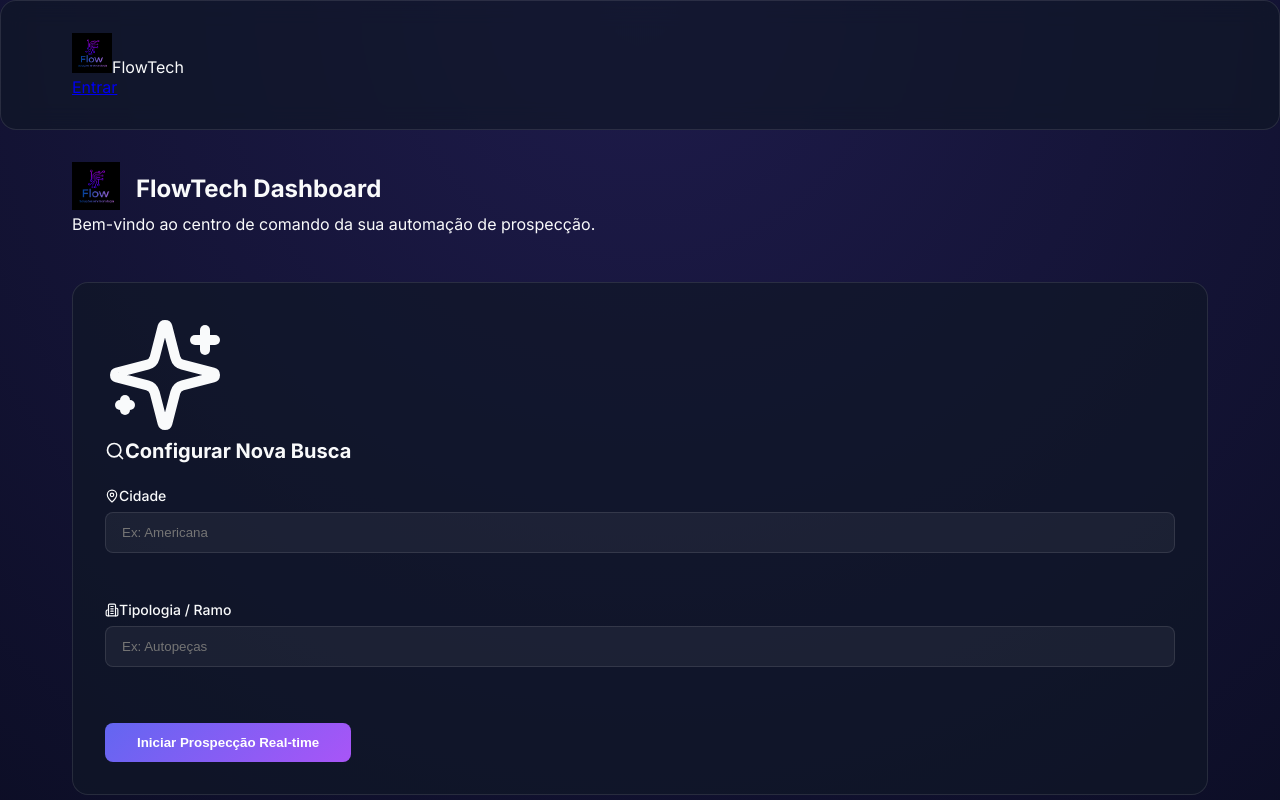
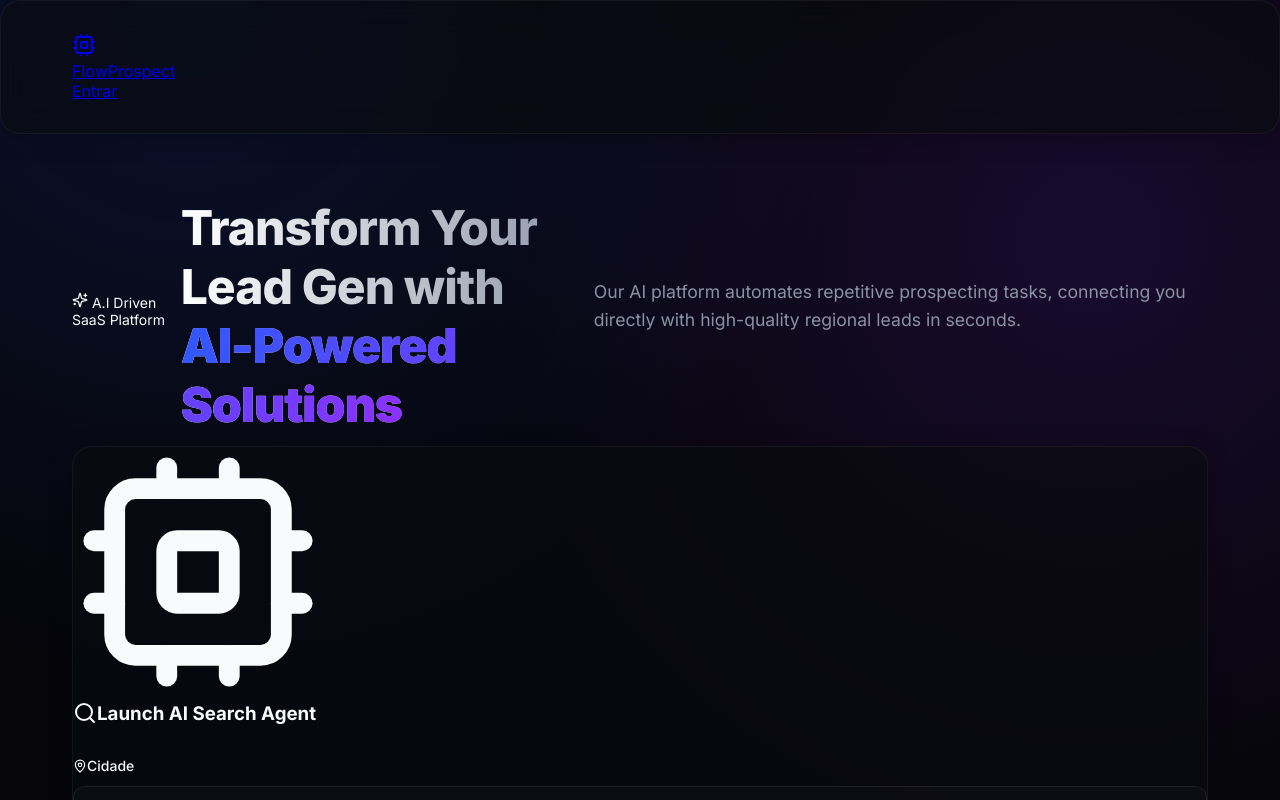
Before and after one commit to mateusromanoc-beep/FlowTech-Prospec-App, a Next.js app: page / in a window 1280 px wide. Shown: the top 800 px of the page. Built offline with nearby package versions, Linux system fonts and the light colour scheme; no server answers; the database is empty.

Commit message:
style: redesign saas theme inspired by anova with neon aesthetic

```diff
--- a/src/app/globals.css
+++ b/src/app/globals.css
@@ -1,13 +1,12 @@
 :root {
-  --background: #030712;
-  --foreground: #f9fafb;
-  --card: rgba(17, 24, 39, 0.7);
-  --card-border: rgba(255, 255, 255, 0.1);
-  --primary: #6366f1;
-  --primary-hover: #4f46e5;
-  --secondary: #a855f7;
-  --accent: #3b82f6;
-  --muted: #9ca3af;
+  --background: #05050a;
+  --foreground: #f8fafc;
+  --card: rgba(10, 11, 16, 0.65);
+  --card-border: rgba(255, 255, 255, 0.05);
+  --primary: #3158ff;
+  --secondary: #8b31ff;
+  --accent: #00d4ff;
+  --muted: #8b92a5;
   --success: #10b981;
 }
 
@@ -18,7 +17,11 @@
 }
 
 body {
-  background: radial-gradient(circle at 50% 0%, #1e1b4b 0%, #030712 100%);
+  background-color: var(--background);
+  background-image:
+    radial-gradient(circle at 15% 0%, rgba(49, 88, 255, 0.15) 0%, transparent 50%),
+    radial-gradient(circle at 85% 30%, rgba(139, 49, 255, 0.15) 0%, transparent 50%);
+  background-attachment: fixed;
   color: var(--foreground);
   font-family: 'Inter', system-ui, -apple-system, sans-serif;
   min-height: 100vh;
@@ -27,55 +30,69 @@ body {
 
 .glass {
   background: var(--card);
-  backdrop-filter: blur(12px);
-  -webkit-backdrop-filter: blur(12px);
+  backdrop-filter: blur(16px);
+  -webkit-backdrop-filter: blur(16px);
   border: 1px solid var(--card-border);
-  border-radius: 1rem;
+  border-radius: 1.25rem;
+  box-shadow: 0 4px 24px -1px rgba(0, 0, 0, 0.3);
 }
 
 .premium-btn {
-  background: linear-gradient(135deg, var(--primary), var(--secondary));
+  background: linear-gradient(135deg, var(--primary) 0%, var(--secondary) 100%);
   color: white;
   border: none;
-  padding: 0.75rem 1.5rem;
-  border-radius: 0.5rem;
-  font-weight: 600;
+  padding: 1rem 2.5rem;
+  border-radius: 9999px; /* Pill shape for premium feel */
+  font-weight: 700;
+  letter-spacing: 0.025em;
   cursor: pointer;
-  transition: transform 0.2s, box-shadow 0.2s;
+  transition: all 0.3s cubic-bezier(0.4, 0, 0.2, 1);
   display: flex;
   align-items: center;
   justify-content: center;
-  gap: 0.5rem;
+  gap: 0.75rem;
+  box-shadow: 0 4px 20px rgba(49, 88, 255, 0.3);
 }
 
-.premium-btn:hover {
+.premium-btn:hover:not(:disabled) {
   transform: translateY(-2px);
-  box-shadow: 0 4px 15px rgba(99, 102, 241, 0.4);
+  box-shadow: 0 8px 25px rgba(139, 49, 255, 0.4);
 }
 
-.premium-btn:active {
+.premium-btn:active:not(:disabled) {
   transform: translateY(0);
+}
+
+.premium-btn:disabled {
+  opacity: 0.7;
+  cursor: not-allowed;
+  background: linear-gradient(135deg, #2a2a35 0%, #1e1e28 100%);
+  box-shadow: none;
+  color: var(--muted);
 }
 
 .input-group {
   display: flex;
   flex-direction: column;
-  gap: 0.5rem;
-  margin-bottom: 1.5rem;
+  gap: 0.75rem;
+  margin-bottom: 2rem;
 }
 
-input {
-  background: rgba(255, 255, 255, 0.05);
-  border: 1px solid var(--card-border);
-  border-radius: 0.5rem;
-  padding: 0.75rem 1rem;
+input, select {
+  background: rgba(255, 255, 255, 0.02);
+  border: 1px solid rgba(255, 255, 255, 0.08);
+  border-radius: 0.75rem;
+  padding: 1rem 1.25rem;
   color: white;
   outline: none;
-  transition: border-color 0.2s;
+  transition: all 0.3s ease;
+  font-size: 0.95rem;
 }
 
-input:focus {
+input:focus, select:focus {
   border-color: var(--primary);
+  background: rgba(49, 88, 255, 0.05);
+  box-shadow: 0 0 0 3px rgba(49, 88, 255, 0.15);
 }
 
 .container {
@@ -85,25 +102,50 @@ input:focus {
 }
 
 .title {
-  font-size: 2.5rem;
+  font-size: 3rem;
   font-weight: 800;
-  background: linear-gradient(to right, #fff, #9ca3af);
+  background: linear-gradient(to right, #ffffff, #8b92a5);
   -webkit-background-clip: text;
   -webkit-text-fill-color: transparent;
-  margin-bottom: 0.5rem;
+  margin-bottom: 0.75rem;
+  letter-spacing: -0.02em;
+}
+
+.neon-text {
+  background: linear-gradient(to right, var(--primary), var(--secondary));
+  -webkit-background-clip: text;
+  -webkit-text-fill-color: transparent;
+  font-weight: 900;
 }
 
 .subtitle {
   color: var(--muted);
   margin-bottom: 2rem;
+  font-size: 1.1rem;
+  line-height: 1.6;
 }
 
 /* Animations */
 @keyframes fadeIn {
-  from { opacity: 0; transform: translateY(10px); }
+  from { opacity: 0; transform: translateY(15px); }
   to { opacity: 1; transform: translateY(0); }
 }
 
 .animate-fade-in {
-  animation: fadeIn 0.5s ease-out forwards;
+  animation: fadeIn 0.6s cubic-bezier(0.16, 1, 0.3, 1) forwards;
 }
+
+table {
+  border-collapse: collapse;
+  width: 100%;
+}
+th {
+  color: var(--muted);
+  font-size: 0.75rem;
+  text-transform: uppercase;
+  letter-spacing: 0.05em;
+  padding-bottom: 1rem;
+}
+td {
+  padding: 1.25rem 0;
+}
--- a/src/app/layout.tsx
+++ b/src/app/layout.tsx
@@ -1,18 +1,17 @@
 import type { Metadata } from "next";
 import "./globals.css";
 
-import Image from "next/image";
 import Link from "next/link";
 import { Inter } from "next/font/google";
 import { verifySession } from "@/lib/session";
 import { logoutAction } from "./actions";
-import { LogOut, UserCircle } from "lucide-react";
+import { LogOut, UserCircle, Cpu } from "lucide-react";
 
 const inter = Inter({ subsets: ["latin"] });
 
 export const metadata: Metadata = {
-  title: "FlowTech - Automação de Prospecção",
-  description: "Gerencie e automatize sua prospecção de leads.",
+  title: "Flow Prospect - Automação de Prospecção",
+  description: "Gerencie e automatize sua prospecção de leads com IA.",
 };
 
 export default async function RootLayout({
@@ -25,12 +24,20 @@ export default async function RootLayout({
   return (
     <html lang="pt-BR">
       <body className={`${inter.className} dark bg-background text-foreground antialiased`}>
-        <header className="fixed top-0 left-0 right-0 z-50 glass border-b border-white/10 px-8 py-4">
+        {/* Background Overlay */}
+        <div className="fixed inset-0 pointer-events-none z-[-1] bg-[radial-gradient(circle_at_50%_0%,rgba(49,88,255,0.05),transparent_70%)]" />
+
+        <header className="fixed top-0 left-0 right-0 z-50 glass border-b border-white/5 px-8 pt-5 pb-5 rounded-b-3xl">
           <div className="container flex justify-between items-center mx-auto">
-            <div className="flex items-center gap-3">
-              <Image src="/logo.png" alt="FlowTech Logo" width={40} height={40} className="rounded-lg" />
-              <span className="text-xl font-bold tracking-tight">FlowTech</span>
-            </div>
+            <Link href="/" className="flex items-center gap-3 group">
+              <div className="p-2 rounded-xl bg-gradient-to-br from-primary/20 to-secondary/20 border border-primary/20 group-hover:border-primary/50 transition-colors">
+                <Cpu size={24} className="text-secondary" />
+              </div>
+              <span className="text-2xl font-black tracking-tighter uppercase flex gap-1">
+                <span className="text-blue-500">Flow</span>
+                <span className="text-purple-500">Prospect</span>
+              </span>
+            </Link>
             {session ? (
               <div className="flex items-center gap-8 text-sm font-medium">
                 <nav className="flex gap-6">
--- a/src/app/page.tsx
+++ b/src/app/page.tsx
@@ -1,10 +1,9 @@
 "use client";
 
 import { useState, useEffect } from "react";
-import { Search, MapPin, Building2, Loader2, Sparkles, PlusCircle, CheckCircle2, ArrowLeft } from "lucide-react";
+import { Search, MapPin, Building2, Loader2, Sparkles, CheckCircle2, ArrowLeft, Cpu } from "lucide-react";
 import { motion } from "framer-motion";
 import Link from "next/link";
-import Image from "next/image";
 
 export default function Dashboard() {
   const [loading, setLoading] = useState(false);
@@ -51,38 +50,40 @@ export default function Dashboard() {
       setLoading(false);
       alert(resData.message || "Prospecção concluída com sucesso!");
 
-      // Recarregar os dados do dashboard após o sucesso
       fetchData();
     } catch (error: any) {
       console.error(error);
       setLoading(false);
-      alert(`Erro: ${error.message || "Erro ao conectar com o servidor"}. Por favor, verifique se as credenciais do Google Maps e Gemini estão ativas no n8n.`);
+      alert(`Erro: ${error.message || "Erro ao conectar com o servidor"}`);
     }
   };
 
   return (
     <main className="container animate-fade-in p-8">
-      {/* Welcome Section */}
-      <section className="mb-12">
-        <div className="flex items-center gap-4 mb-2">
-          <div className="p-3 bg-primary/10 rounded-2xl">
-            <Image src="/logo.png" alt="Logo" width={48} height={48} className="rounded-xl" />
-          </div>
-          <h1 className="text-4xl font-bold tracking-tight">FlowTech Dashboard</h1>
+      {/* Welcome Section / ANOVA Style Hero */}
+      <section className="mb-16 mt-8 flex flex-col items-center text-center">
+        <div className="inline-flex items-center gap-2 px-3 py-1 rounded-full bg-primary/10 border border-primary/20 text-primary text-sm font-semibold mb-6">
+          <Sparkles size={16} /> A.I Driven SaaS Platform
         </div>
-        <p className="text-muted text-lg">Bem-vindo ao centro de comando da sua automação de prospecção.</p>
+        <h1 className="title max-w-4xl mx-auto leading-tight">
+          Transform Your Lead Gen with <br className="hidden md:block"/>
+          <span className="neon-text">AI-Powered Solutions</span>
+        </h1>
+        <p className="subtitle max-w-2xl mx-auto mt-4 text-lg">
+          Our AI platform automates repetitive prospecting tasks, connecting you directly with high-quality regional leads in seconds.
+        </p>
       </section>
 
       {/* Hero Search Section */}
-      <section className="glass p-8 mb-12 relative overflow-hidden">
-        <div className="absolute top-0 right-0 p-4 opacity-10">
-          <Sparkles size={120} />
+      <section className="glass p-10 mb-16 relative overflow-hidden bg-[rgba(10,11,16,0.8)] border-primary/20">
+        <div className="absolute top-0 right-0 p-4 opacity-5 pointer-events-none">
+          <Cpu size={250} />
         </div>
 
-        <form onSubmit={handleSubmit} className="relative z-10">
-          <h3 className="text-xl font-bold mb-6 flex items-center gap-2">
-            <Search size={20} className="text-primary" />
-            Configurar Nova Busca
+        <form onSubmit={handleSubmit} className="relative z-10 max-w-4xl mx-auto">
+          <h3 className="text-2xl font-bold mb-8 flex items-center gap-3">
+            <Search size={24} className="text-primary" />
+            Launch AI Search Agent
           </h3>
 
           <div className="grid grid-cols-1 md:grid-cols-2 gap-6">
```
Also changed, not shown: src/app/login/page.tsx (+24 -32 lines).
